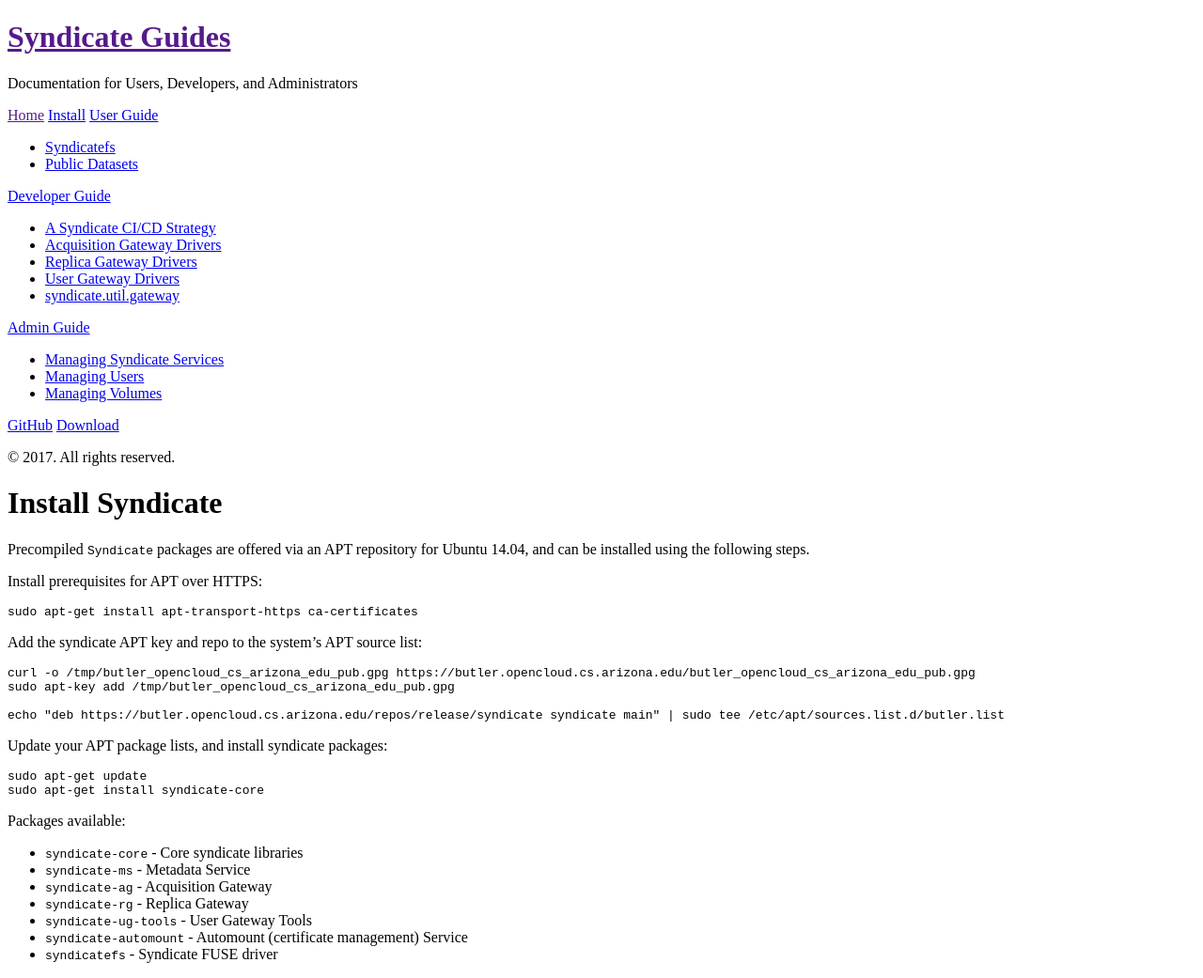
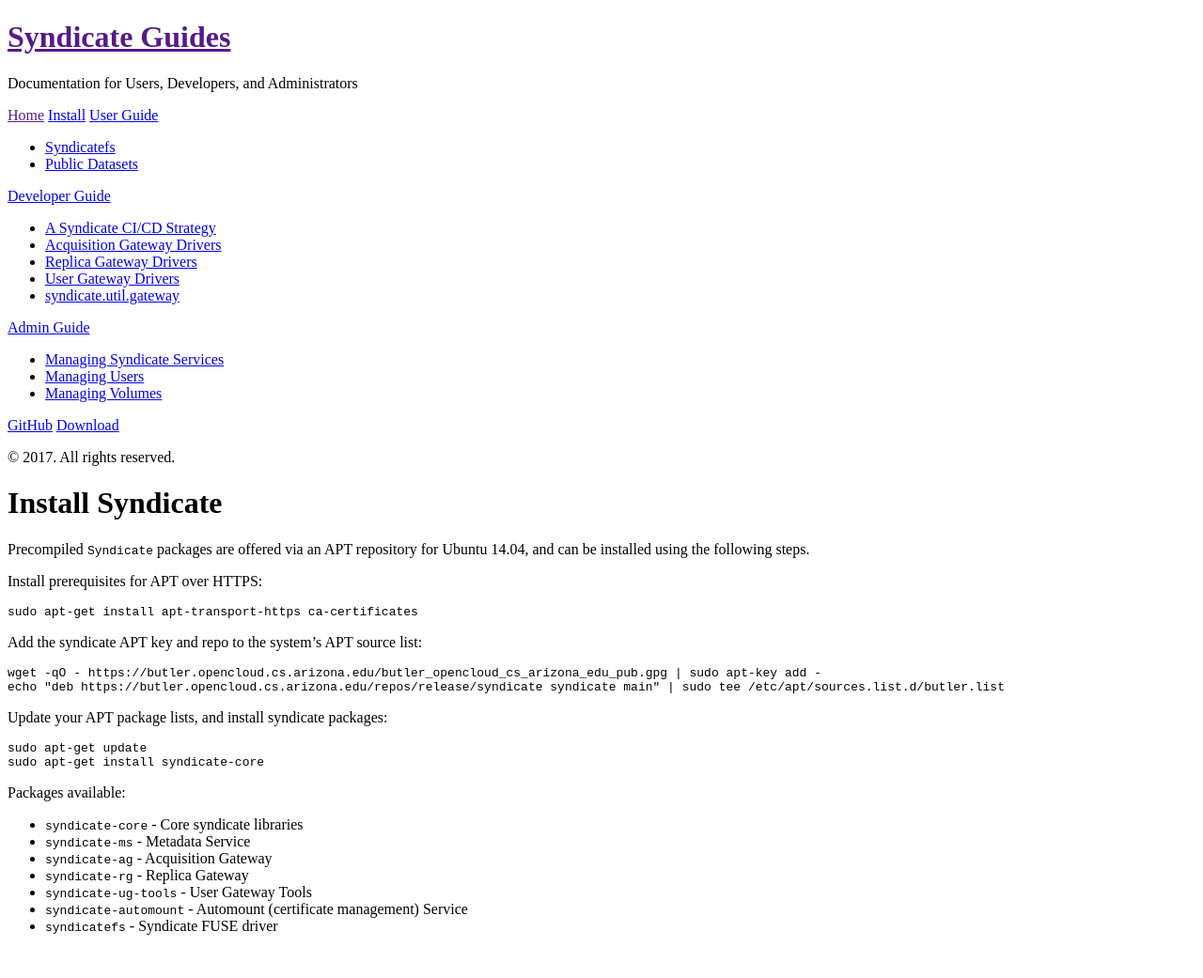
Before and after one commit to syndicate-storage/syndicate-storage.github.io, a Jekyll site: the page built from install.md, in a window 1280 px wide. Shown: the whole page at 94% size. Built offline with Jekyll 4.4.1, drawn with Linux system fonts in a browser that asks for light colours; nearby versions of some CDN libraries; library files that are not in the unit come from our copies; after the commit the page ends 1011 px from its top, so only the background shows below that.

Commit message:
Do not create a temporary file for gpg

````diff
--- a/install.md
+++ b/install.md
@@ -16,9 +16,7 @@ sudo apt-get install apt-transport-https ca-certificates
 Add the syndicate APT key and repo to the system's APT source list:
 
 ```
-curl -o /tmp/butler_opencloud_cs_arizona_edu_pub.gpg https://butler.opencloud.cs.arizona.edu/butler_opencloud_cs_arizona_edu_pub.gpg
-sudo apt-key add /tmp/butler_opencloud_cs_arizona_edu_pub.gpg
-
+wget -qO - https://butler.opencloud.cs.arizona.edu/butler_opencloud_cs_arizona_edu_pub.gpg | sudo apt-key add -
 echo "deb https://butler.opencloud.cs.arizona.edu/repos/release/syndicate syndicate main" | sudo tee /etc/apt/sources.list.d/butler.list
 ```
 
````
